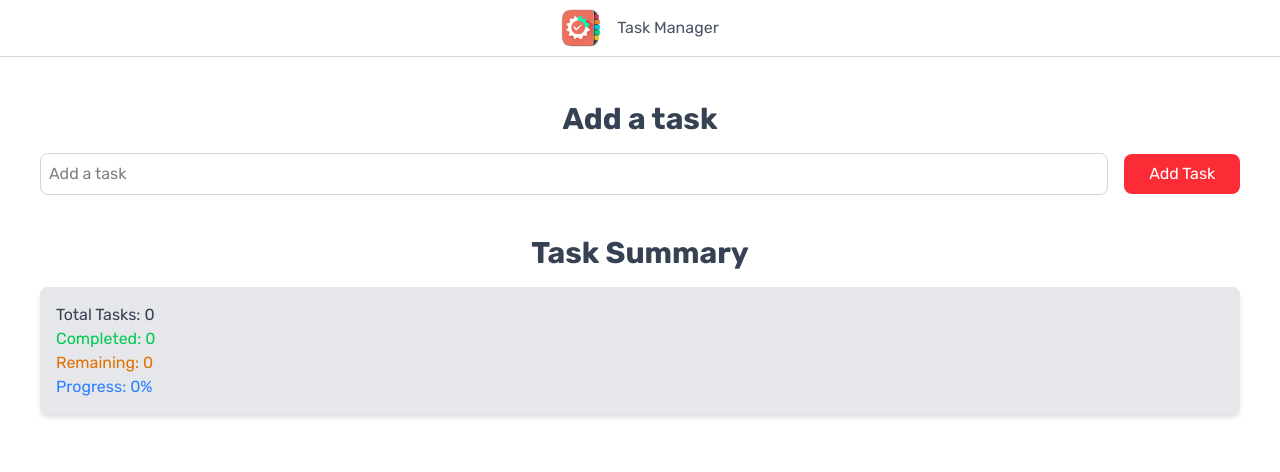
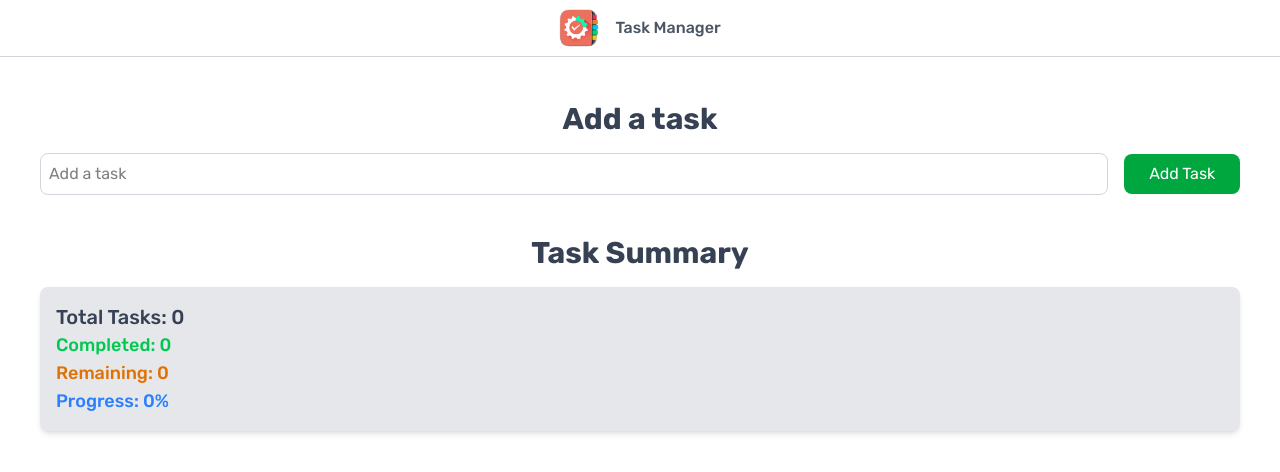
Before and after one commit to ilyasmdn/task-manager, a React (Vite) app: page / in a window 1280 px wide. Shown: the top 472 px of the page. Built offline with nearby package versions, Linux system fonts and the light colour scheme.

Commit message:
ui upgraded

```diff
--- a/src/components/Header.tsx
+++ b/src/components/Header.tsx
@@ -4,7 +4,7 @@ const Header = () => {
   return (
     <div className='sticky top-0 bg-white flex py-2 justify-center items-center gap-4 border-b border-b-gray-300'>
       <img src={wallet} className='h-10' />
-      <h1 className='text-gray-600'>Task Manager</h1>
+      <h1 className='text-gray-600 font-medium'>Task Manager</h1>
     </div>
   )
 }
--- a/src/components/TaskInput.tsx
+++ b/src/components/TaskInput.tsx
@@ -15,7 +15,6 @@ const TaskInput: React.FC<TaskInputProps> = ({ onAddTask }) => {
       }
     };
 
-
   return (
     <div className='py-6'>
       <h2 className='text-3xl text-gray-700 font-bold text-center'>Add a task</h2>
@@ -28,7 +27,7 @@ const TaskInput: React.FC<TaskInputProps> = ({ onAddTask }) => {
         onChange={(e) => setTask(e.target.value)}
         />
         <button
-        className='w-32 bg-red-500 text-white p-2 rounded-lg cursor-pointer hover:bg-red-600 transition duration-300'
+        className='w-32 bg-green-600 text-white p-2 rounded-lg cursor-pointer hover:bg-green-700 transition duration-300'
         onClick={handleClick}
         >
           Add Task
--- a/src/components/TaskList.tsx
+++ b/src/components/TaskList.tsx
@@ -28,11 +28,11 @@ const TaskList: React.FC<TaskListProps> = ({ tasks, setTasks }) => {
           <div>
           <button
             onClick={() => toggleComplete(task.id)}
-            className={`${task.completed ? "bg-amber-600" : "bg-green-600"} mx-2 text-white rounded p-2`}
+            className={`${task.completed ? "bg-amber-600 hover:bg-amber-700" : "bg-green-600 hover:bg-green-700"} mx-2 text-white rounded p-2 cursor-pointer transition duration-300`}
           >
             {task.completed ? "Undo" : "Complete"}
           </button>
-            <button onClick={() => deleteTask(task.id)} className="mx-2 bg-red-600 text-white rounded p-2">
+            <button onClick={() => deleteTask(task.id)} className="mx-2 bg-red-600 text-white rounded p-2 hover:bg-red-700 cursor-pointer transition duration-300">
               Delete
             </button>
           </div>
--- a/src/components/TaskSummary.tsx
+++ b/src/components/TaskSummary.tsx
@@ -14,10 +14,10 @@ const TaskSummary = ({ tasks }: { tasks: Task[] }) => {
     <div className="mt-4">
       <h2 className="text-3xl text-gray-700 font-bold text-center">Task Summary</h2>
       <div className="mt-4 bg-gray-200 p-4 rounded-lg shadow-md">
-        <p className="text-gray-700">Total Tasks: {totalTasks}</p>
-        <p className="text-green-500">Completed: {completedTasks}</p>
-        <p className="text-amber-600">Remaining: {remainingTasks}</p>
-        <p className="text-blue-500">Progress: {completionRate}%</p>
+        <p className="font-medium text-xl text-gray-700">Total Tasks: {totalTasks}</p>
+        <p className="font-medium text-lg text-green-500">Completed: {completedTasks}</p>
+        <p className="font-medium text-lg text-amber-600">Remaining: {remainingTasks}</p>
+        <p className="font-medium text-lg text-blue-500">Progress: {completionRate}%</p>
       </div>
     </div>
   );
```
